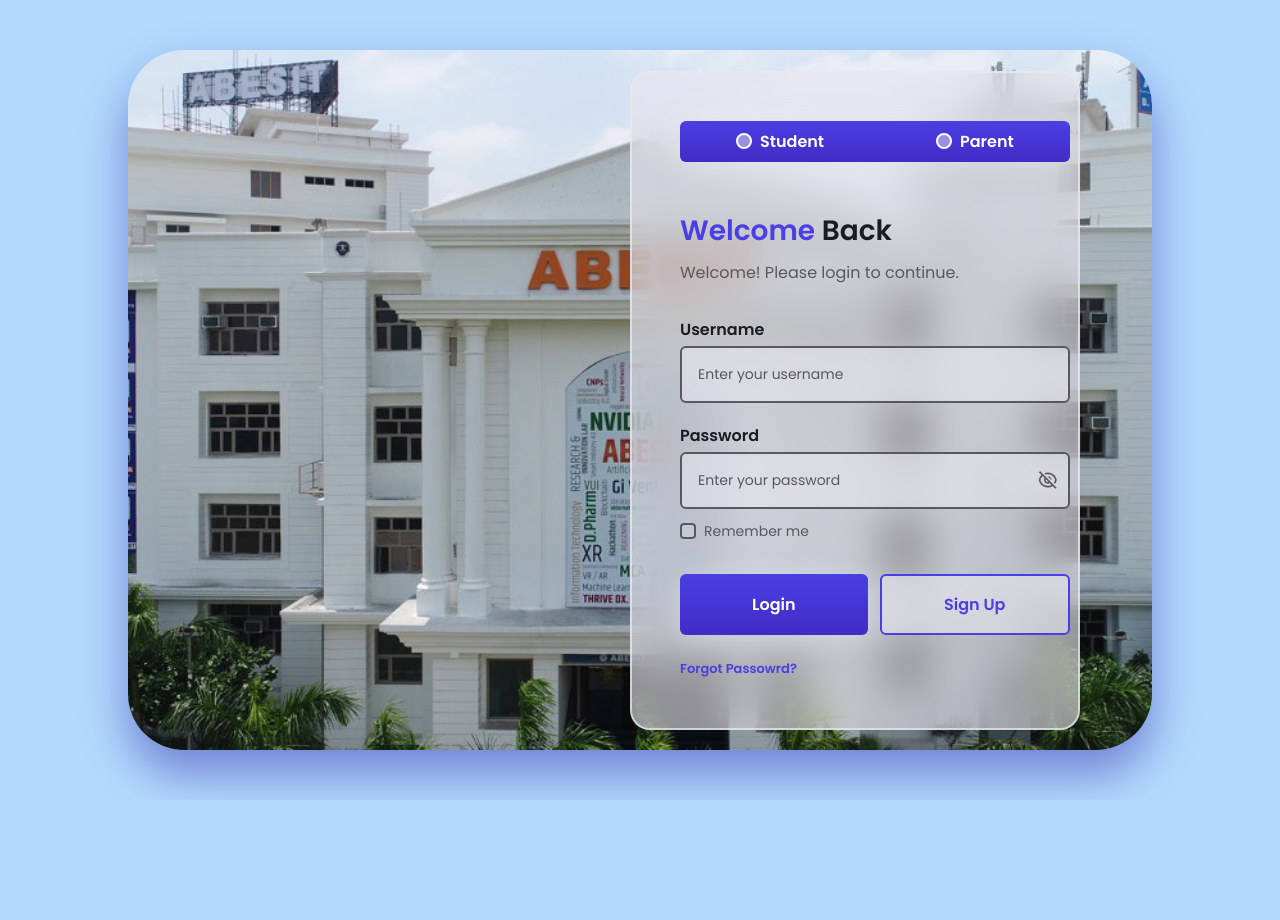
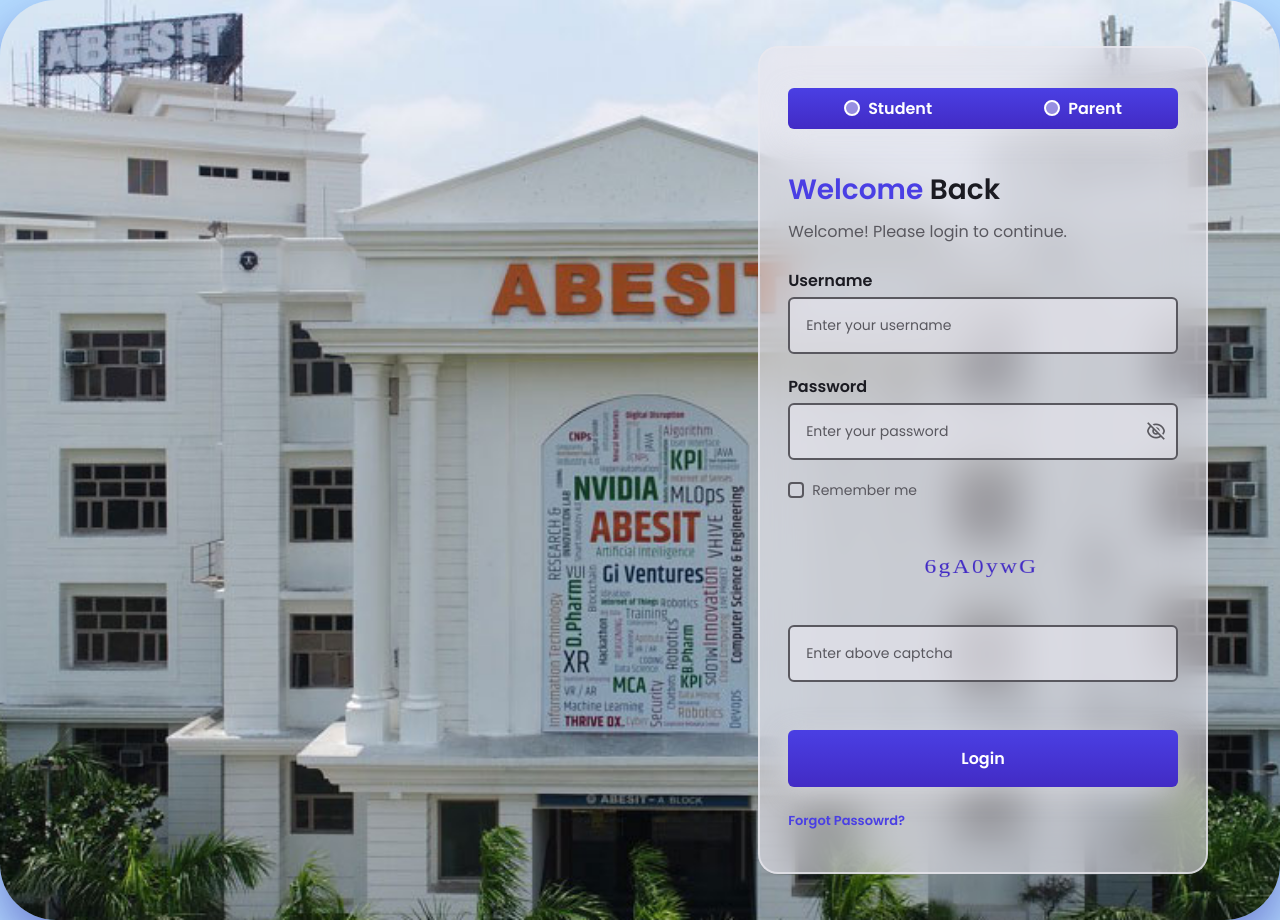
Before and after one commit to dotsbeauty/student_portal, a plain HTML site: page sim_portal-glass-login-form/index.html in a window 1280 px wide. Before the commit the page ends 800 px from the top, so only its background shows below. Drawn offline with nearby package versions, Linux system fonts and the light colour scheme.

Commit message:
Added Captcha Validation

```diff
--- a/sim_portal-glass-login-form/assets/css/styles.css
+++ b/sim_portal-glass-login-form/assets/css/styles.css
@@ -88,6 +88,7 @@
   backdrop-filter: blur(20px);
   padding: 2rem;
   border-radius: 1rem;
+  justify-content: center;
 }
 
 .login__profile {
@@ -206,6 +207,23 @@
   cursor: pointer;
 }
 
+.login__captcha {
+  height: 60%;
+  width: 60%;
+  font-size: 30px;
+  letter-spacing: 3px;
+  display: block;
+  margin: auto;
+}
+
+.incorrectCaptcha {
+  color: red;
+}
+
+.correctCaptcha {
+  color: green;
+}
+
 .login__check {
   display: flex;
   column-gap: 0.5rem;
@@ -295,7 +313,7 @@
 
   .login__content {
     width: 1024px;
-    height: 600px;
+    height: 768px;
   }
 
   .login__img {
@@ -311,12 +329,13 @@
 
 @media screen and (min-width: 1200px) {
   .login__content {
-    height: 700px;
+    width: 1280px;
+    height: 920px;
   }
 
   .login__form {
-    row-gap: 2rem;
-    padding: 3rem;
+    row-gap: 1.5rem;
+    padding: 2.5rem;
     border-radius: 1.25rem;
     border: 2.5px solid hsla(244, 16%, 92%, 0.75);
   }
--- a/sim_portal-glass-login-form/assets/js/main.js
+++ b/sim_portal-glass-login-form/assets/js/main.js
@@ -29,3 +29,55 @@
 }
 
 showHiddeenPass('input-pass', 'input-icon')
+
+/*=============== VALIDATE CAPTCHA ===============*/
+// document.querySelector() is used to select an element from the document using its ID
+let captchaText = document.querySelector('#captcha');
+var ctx = captchaText.getContext("2d");
+ctx.font = "30px Poppins";
+ctx.fillStyle = "hsl(249, 64%, 47%)";
+
+let userText = document.querySelector('#input-captcha');
+let submitButton = document.querySelector('#input-button');
+
+// alphaNums contains the characters with which you want to create the CAPTCHA
+let alphaNums = ['A', 'B', 'C', 'D', 'E', 'F', 'G', 'H', 'I', 'J', 'K', 'L', 'M', 'N', 'O', 'P', 'Q', 'R', 'S', 'T', 'U', 'V', 'W', 'X', 'Y', 'Z', 'a', 'b', 'c', 'd', 'e', 'f', 'g', 'h', 'i', 'j', 'k', 'l', 'm', 'n', 'o', 'p', 'q', 'r', 's', 't', 'u', 'v', 'w', 'x', 'y', 'z', '0', '1', '2', '3', '4', '5', '6', '7', '8', '9'];
+let emptyArr = [];
+
+// This loop generates a random string of 7 characters using alphaNums
+// Further this string is displayed as a CAPTCHA
+for (let i = 1; i <= 7; i++) {
+    emptyArr.push(alphaNums[Math.floor(Math.random() * alphaNums.length)]);
+}
+var c = emptyArr.join('');
+ctx.fillText(emptyArr.join(''), captchaText.width / 4, captchaText.height / 2);
+
+
+// This event listener is stimulated whenever the user press the "Enter" button
+// "Correct!" or "Incorrect, please try again" message is
+// displayed after validating the input text with CAPTCHA
+userText.addEventListener('keyup', function (e) {
+    // Key Code Value of "Enter" Button is 13
+    if (e.keyCode === 13) {
+        if (userText.value === c) {
+            output.classList.add("correctCaptcha");
+            output.innerHTML = "Correct!";
+        } else {
+            output.classList.add("incorrectCaptcha");
+            output.innerHTML = "Incorrect, please try again";
+        }
+    }
+});
+
+// This event listener is stimulated whenever the user clicks the "Submit" button
+// "Correct!" or "Incorrect, please try again" message is
+// displayed after validating the input text with CAPTCHA
+submitButton.addEventListener('click', function () {
+    if (userText.value === c) {
+        output.classList.add("correctCaptcha");
+        output.innerHTML = "Correct!";
+    } else {
+        output.classList.add("incorrectCaptcha");
+        output.innerHTML = "Incorrect, please try again";
+    }
+});
--- a/sim_portal-glass-login-form/index.html
+++ b/sim_portal-glass-login-form/index.html
@@ -60,18 +60,24 @@
                                 <i class="ri-eye-off-line login__eye" id="input-icon"></i>
                             </div>
                         </div>
-                    </div>
 
-                    <div class="login__check">
-                        <input type="checkbox" class="login__check-input">
-                        <label for="" class="login__check-label">Remember me</label>
+                        <div class="login__check">
+                            <input type="checkbox" class="login__check-input">
+                            <label for="" class="login__check-label">Remember me</label>
+                        </div>
+
+                        <div>
+                            <canvas class="login__captcha" id="captcha">Captcha Text</canvas>
+                            <input type="text" placeholder="Enter above captcha" required class="login__input" id="input-captcha">
+                        </div>
+                        <!-- <span id="output"></span> -->
                     </div>
                 </div>
 
                 <div>
                     <div class="login__buttons">
-                        <button class="login__button">Login</button>
-                        <button class="login__button login__button-ghost">Sign Up</button>
+                        <button class="login__button" id="input-button">Login</button>
+                        <!-- <button class="login__button login__button-ghost">Sign Up</button> -->
                     </div>
 
                     <a href="#" class="login__forgot">Forgot Passowrd?</a>
```
